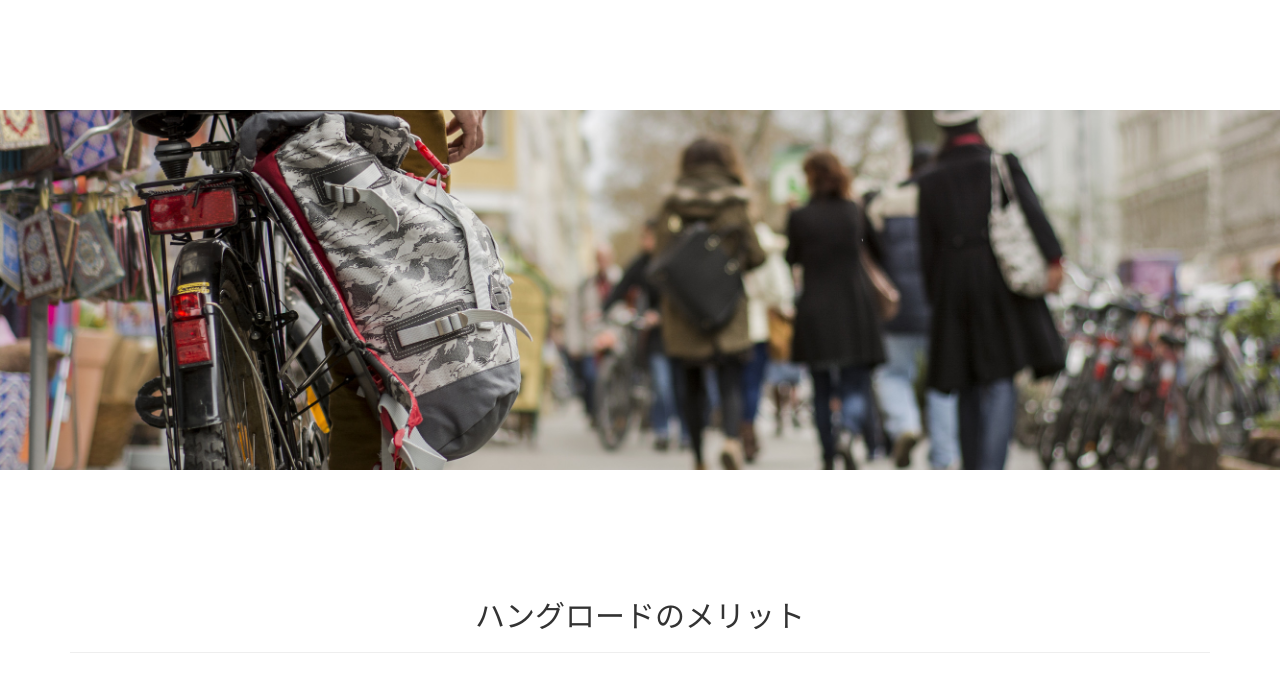
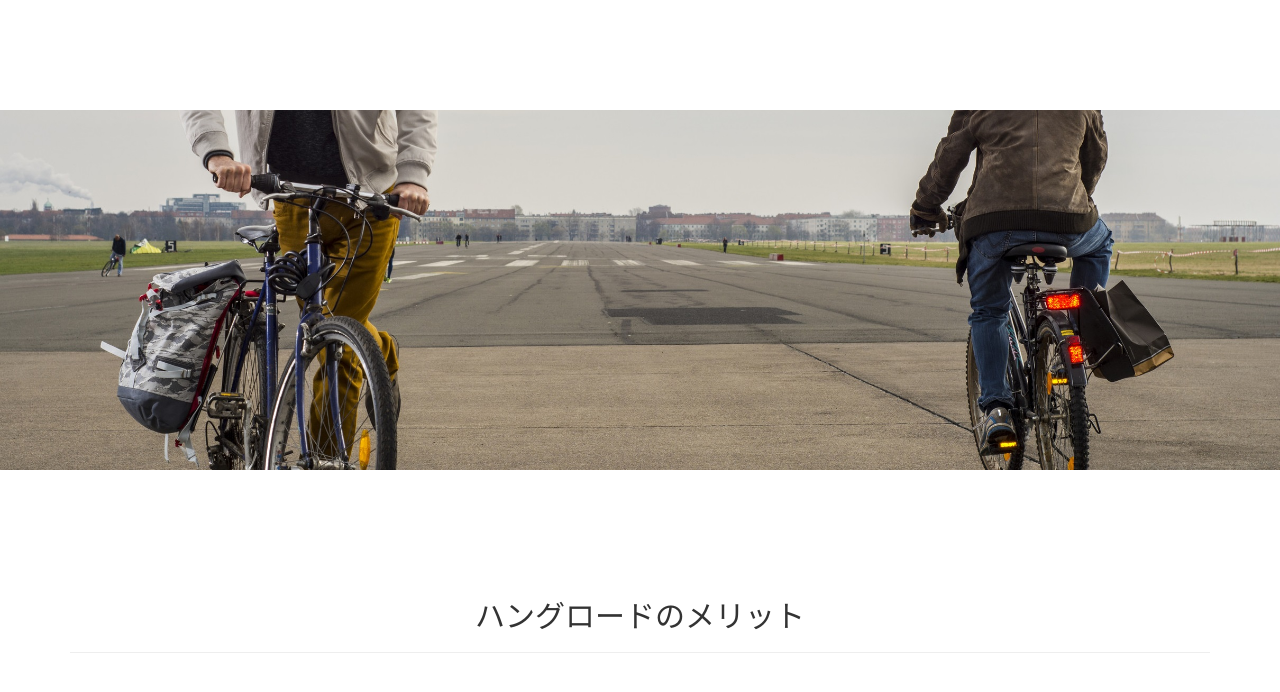
Before and after one commit to bodokaiser/hangload.com, a Jekyll site: the page built from jp/index.html, in a window 1280 px wide and 1400 px high, scrolled down 1395 px. Shown: the part 707-1399 px from the top of the window. Built offline with Jekyll 4.4.1, drawn with Linux system fonts in a browser that asks for light colours; nearby versions of some CDN libraries; library files that are not in the unit come from our copies; Markdown is read by kramdown in place of the engine named in the settings.

Commit message:
Update bootstrap-theme.css

```diff
--- a/stylesheets/bootstrap-theme.css
+++ b/stylesheets/bootstrap-theme.css
@@ -48,14 +48,14 @@ section#promenade {
   height: 360px;
   background-size: cover;
   background-repeat: no-repeat;
-  background-image: url('/images/pictures/promenade.jpg');
+  background-image: url('/images/pictures/airport.jpg');
 }
 
 section#airport {
   height: 360px;
   background-size: cover;
   background-repeat: no-repeat;
-  background-image: url('/images/pictures/airport.jpg');
+  background-image: url('/images/pictures/promenade.jpg');
 }
 
 
```
